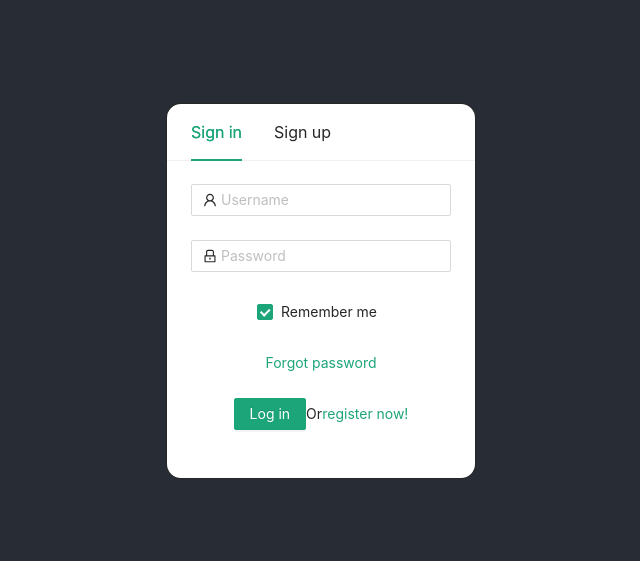
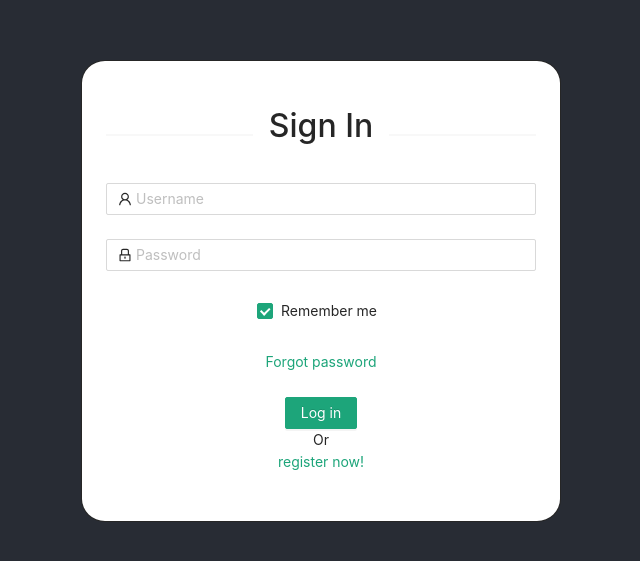
Before and after one commit to fuwhis/fresh-flex-client, a React (Create React App) app: page / in a window 1280 px wide. Shown: the part 109-670 px from the top of the page, without its empty margins (319-959 px from the left). Built offline with nearby package versions, Linux system fonts and the light colour scheme.

Commit message:
fix layout

```diff
--- a/src/App.js
+++ b/src/App.js
@@ -1,12 +1,13 @@
 import React from 'react';
 import './App.less';
-import TabsCard from './components/TabsCard/index.js';
+// import TabsCard from './components/TabsCard/index.js';
+import LoginForm from './components/Form/Login/index.js';
 function App() {
 
   return (
     <div className="App">
       <header className="App-header">
-        <TabsCard />
+        <LoginForm />
       </header>
     </div>
   );
--- a/src/components/Form/Login/index.js
+++ b/src/components/Form/Login/index.js
@@ -1,5 +1,5 @@
 import React from 'react';
-import { Form, Input, Button, Checkbox } from 'antd';
+import { Form, Input, Button, Checkbox, Card, Divider } from 'antd';
 import { UserOutlined, LockOutlined } from '@ant-design/icons';
 import './index.less';
 
@@ -10,6 +10,9 @@ function LoginForm() {
   };
 
   return (
+    <Card className='card-form' style={{ width: 480 }}>
+      {/* <h1 className='h1-text'>Sign In</h1> */}
+      <Divider><h1>Sign In</h1></Divider>
       <Form
         name="normal_login"
         className="login-form"
@@ -61,10 +64,11 @@ function LoginForm() {
           <Button type="primary" htmlType="submit" className="login-form-button">
             Log in
           </Button>
-        Or
+          <br /> Or  <br />
           <a href="/register">register now!</a>
         </Form.Item>
       </Form>
+    </Card>
   );
 }
 
--- a/src/components/Form/Login/index.less
+++ b/src/components/Form/Login/index.less
@@ -1,8 +1,30 @@
 @import "~antd/dist/antd.less";
 
-.login-form {
-  width: auto;
+.card-form {
+  // display: flex;
+  border: 1px solid;
+  border-radius: 5%;
 }
 
+// .h1-text {
+//   border-bottom: 1px solid #66666670;
+//   padding: 0 2% 2% 2%;
+//   border-spacing: 15px;
+// }
+
 .login-form-forgot {
+  padding: 0 10%;
 }
+
+@media (max-width: 480px) {
+  .form.login-form {
+    width: 100%;
+  }
+}
+
+@media (max-width: 767px) {
+  // padding: 10%;
+  .login-form {
+    width: 100%;
+  }
+}
--- a/src/components/Form/Registration/index.js
+++ b/src/components/Form/Registration/index.js
@@ -1,6 +1,6 @@
 import React from 'react';
-import { Form, Input, Button, Checkbox } from 'antd';
-
+import { Form, Input, Button, Checkbox, Card } from 'antd';
+import { MailOutlined, LockOutlined, UnlockOutlined } from '@ant-design/icons';
 import './index.less';
 
 function Registration() {
@@ -41,6 +41,8 @@ function Registration() {
     },
   };
   return (
+    <Card className='card-form-signup' style={{ width: 480 }}>
+      <h1>Sign Up</h1>
       <Form
         {...formItemLayout}
         form={form}
@@ -50,7 +52,6 @@ function Registration() {
       >
         <Form.Item
           name="email"
-        label="E-mail"
           rules={[
             {
               type: 'email',
@@ -62,12 +63,11 @@ function Registration() {
             },
           ]}
         >
-        <Input />
+          <Input prefix={<MailOutlined className="site-form-item-icon" />} placeholder='Email' />
         </Form.Item>
 
         <Form.Item
           name="password"
-        label="Password"
           rules={[
             {
               required: true,
@@ -76,12 +76,11 @@ function Registration() {
           ]}
           hasFeedback
         >
-        <Input.Password />
+          <Input.Password prefix={<LockOutlined className="site-form-item-icon" />} type="password" placeholder='Password' />
         </Form.Item>
 
         <Form.Item
           name="confirm"
-        label="Confirm Password"
           dependencies={['password']}
           hasFeedback
           rules={[
@@ -99,7 +98,7 @@ function Registration() {
             }),
           ]}
         >
-        <Input.Password />
+          <Input.Password prefix={<UnlockOutlined className="site-form-item-icon" />} type="password" placeholder='Confirm password' />
         </Form.Item>
 
         <Form.Item
@@ -123,6 +122,7 @@ function Registration() {
           </Button>
         </Form.Item>
       </Form>
+    </Card>
   );
 }
 
```
Lines whose indentation alone changed are shown as unchanged.
